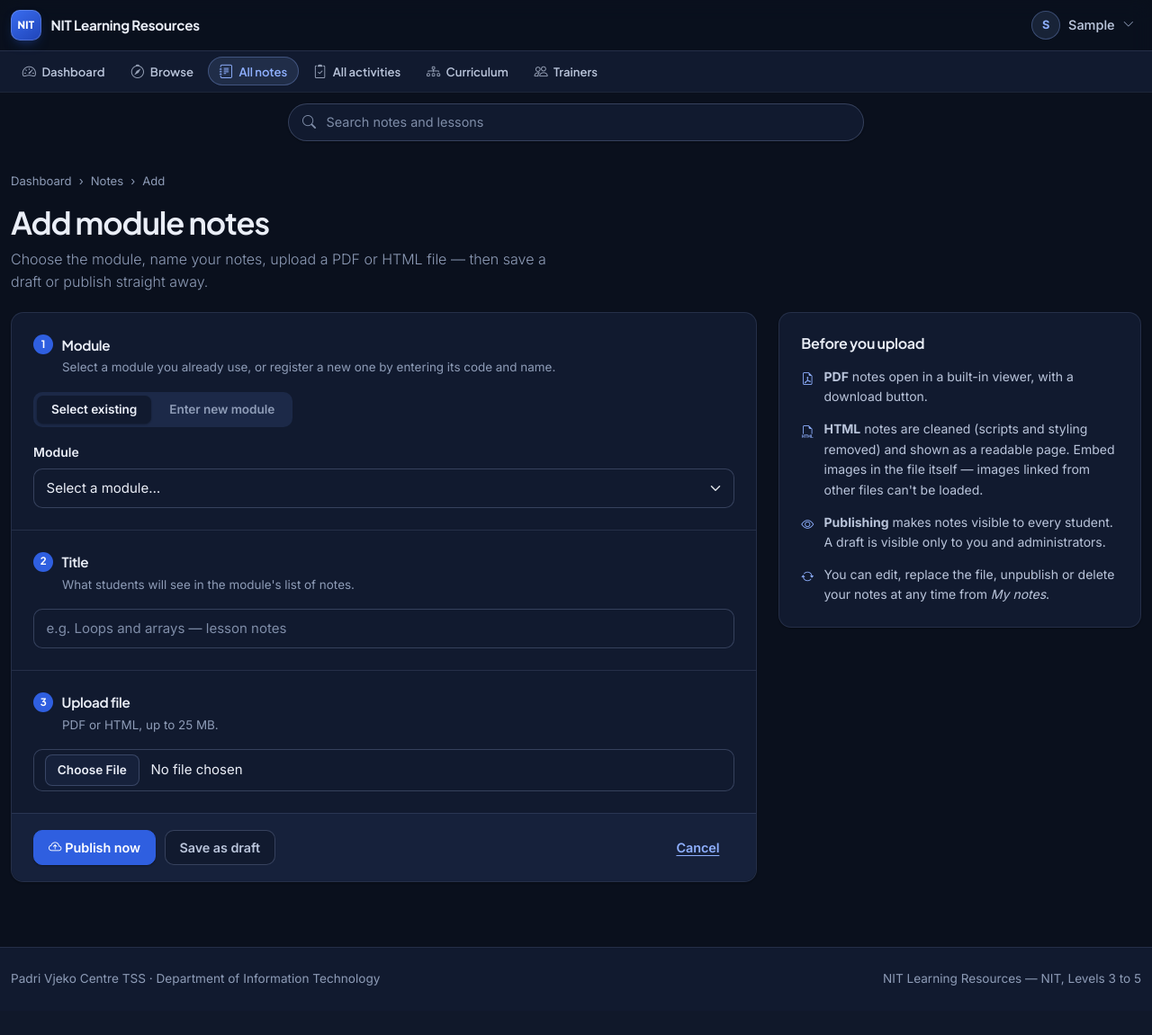
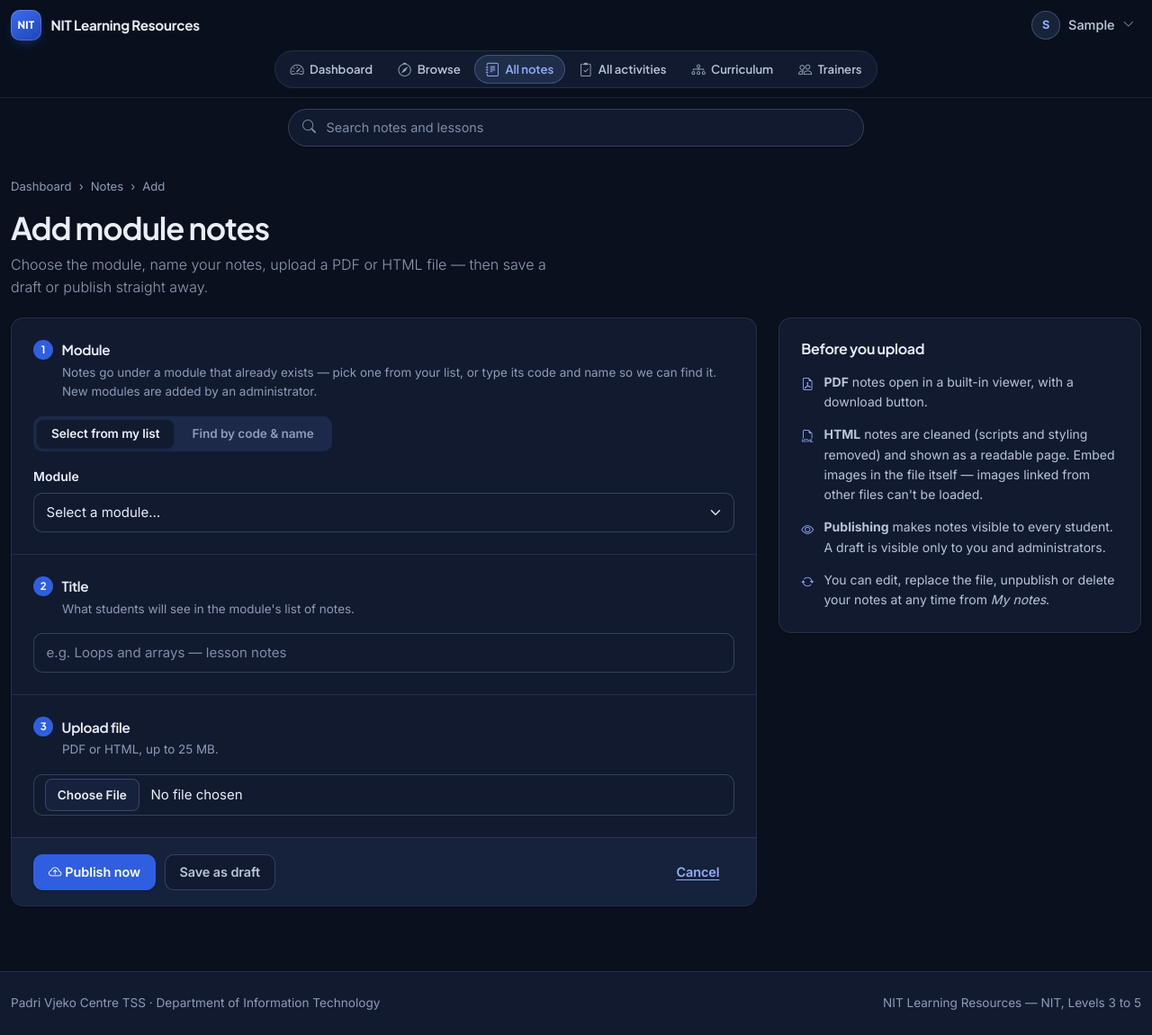
Before and after one commit to JeanMarieIradukunda/NIT-NOTES, a Django app: page /notes/new/ in a window 1280 px wide. Shown: the whole page at 90% size. Before the commit the page ends 1096 px from the top, so only its background shows below. Run offline with Django 5.2, Linux system fonts and the light colour scheme; a user stored in the database is signed in; tables that the repository leaves empty hold one stand-in row (values such as "Sample post"); some libraries are stand-ins or nearby versions.

Commit message:
Notes and activities only for existing modules (code and name lookup); compact menu bar

```diff
--- a/core/forms.py
+++ b/core/forms.py
@@ -81,32 +81,111 @@ def module_key_from_code(code: str) -> str:
     return re.sub(r"[^A-Za-z0-9_-]+", "-", code.strip()).strip("-").upper()
 
 
-class ModuleNoteForm(forms.Form):
+def _code_token(text: str) -> str:
+    """Compare codes loosely: 'gen cp-302' == 'GENCP302'."""
+    return re.sub(r"[^A-Za-z0-9]+", "", text or "").upper()
+
+
+def _name_token(text: str) -> str:
+    """Compare names loosely: ignore case and repeated spaces."""
+    return re.sub(r"\s+", " ", text or "").strip().casefold()
+
+
+class _ExistingModuleForm(forms.Form):
     """
-    Add or edit a module note.
+    The "Module" step shared by the notes and activity forms.
 
-    Module: pick one of your modules, or register a new one by entering its code,
-    name and level. Title: what students will see. File: a PDF or an HTML file.
-    Publishing is decided by which button is pressed (`intent`), handled in
-    `apply()`.
+    A module can only ever be one that already exists — nothing here creates
+    one (administrators add modules under Curriculum). The person either picks
+    from their list, or types the module's CODE and NAME, which are compared
+    with the existing modules. Only when both match one module does the form
+    go on to publish or save a draft under it.
     """
 
     module = _ModuleChoiceField(
         queryset=Module.objects.none(), required=False,
         empty_label="Select a module…", label="Module",
         widget=forms.Select(attrs={"class": "form-select"}))
-    new_module_code = forms.CharField(
+    lookup_code = forms.CharField(
         max_length=30, required=False, label="Module code",
         widget=forms.TextInput(attrs={"class": "form-control", "placeholder": "e.g. GENCP302",
                                       "autocomplete": "off"}))
-    new_module_name = forms.CharField(
+    lookup_name = forms.CharField(
         max_length=200, required=False, label="Module name",
-        widget=forms.TextInput(attrs={"class": "form-control",
+        widget=forms.TextInput(attrs={"class": "form-control", "autocomplete": "off",
                                       "placeholder": "e.g. C Programming Fundamentals"}))
-    new_module_level = forms.ModelChoiceField(
-        queryset=Trade.objects.none(), required=False, label="Level",
-        empty_label="Select a level…",
-        widget=forms.Select(attrs={"class": "form-select"}))
+
+    def _resolve_module(self, cleaned):
+        """
+        Return the existing Module this submission refers to, or None after
+        adding an explanatory error. A module picked from the list wins;
+        otherwise the typed code + name are compared with every module.
+        """
+        picked = cleaned.get("module")
+        if picked:
+            return picked
+
+        code = (cleaned.get("lookup_code") or "").strip()
+        name = (cleaned.get("lookup_name") or "").strip()
+        if not code and not name:
+            self.add_error("module", "Select a module, or type its code and name to find it.")
+            return None
+        if not code:
+            self.add_error("lookup_code", "Enter the module code.")
+        if not name:
+            self.add_error("lookup_name", "Enter the module name.")
+        if not (code and name):
+            return None
+
+        code_tok, name_tok = _code_token(code), _name_token(name)
+        if not code_tok:
+            self.add_error("lookup_code", "Use letters and numbers in the module code, e.g. GENCP302.")
+            return None
+
+        everything = list(Module.objects.select_related("trade"))
+        by_code = [m for m in everything if code_tok in (_code_token(m.code), _code_token(m.key))]
+        by_name = [m for m in everything if _name_token(m.name) == name_tok]
+        both = [m for m in by_code if m in by_name]
+
+        if both:
+            allowed = set(self.fields["module"].queryset.values_list("pk", flat=True))
+            usable = [m for m in both if m.pk in allowed]
+            if len(usable) == 1:
+                return usable[0]
+            if len(usable) > 1:
+                self.add_error("module", "More than one module has this code and name — "
+                                         "select the right one from the list instead.")
+                return None
+            self.add_error("lookup_code",
+                           f"{both[0].code} exists, but it isn't assigned to you. "
+                           "Ask an administrator to assign it to you.")
+            return None
+
+        if by_code:
+            self.add_error("lookup_name",
+                           f"The code {by_code[0].code} belongs to “{by_code[0].name}” — "
+                           "the name you entered doesn't match.")
+        elif by_name:
+            self.add_error("lookup_code",
+                           f"“{by_name[0].name}” exists with the code {by_name[0].code} — "
+                           "the code you entered doesn't match.")
+        else:
+            self.add_error("lookup_code",
+                           "No module with this code and name exists. Notes and activities can only "
+                           "be added to existing modules — ask an administrator to add it under Curriculum.")
+        return None
+
+
+class ModuleNoteForm(_ExistingModuleForm):
+    """
+    Add or edit a module note.
+
+    Module: an EXISTING one — picked from your list, or found by typing its
+    code and name (see `_ExistingModuleForm`). Title: what students will see.
+    File: a PDF or an HTML file.
+    Publishing is decided by which button is pressed (`intent`), handled in
+    `apply()`.
+    """
 
     title = forms.CharField(
         max_length=200, label="Title",
@@ -126,7 +205,6 @@ class ModuleNoteForm(forms.Form):
         self._parsed_html = None
         self._file_type = None
         self.fields["module"].queryset = note_modules_for(user)
-        self.fields["new_module_level"].queryset = Trade.objects.order_by("order", "name")
 
         if note is not None:
             # Editing: the current module is always selectable, even if the
@@ -198,47 +276,13 @@ class ModuleNoteForm(forms.Form):
     # -- whole form --------------------------------------------------------
     def clean(self):
         cleaned = super().clean()
-        module = cleaned.get("module")
-        code = (cleaned.get("new_module_code") or "").strip()
-        name = (cleaned.get("new_module_name") or "").strip()
-        level = cleaned.get("new_module_level")
 
         if self.note is None and not cleaned.get("file") and "file" not in self.errors:
             self.add_error("file", "Choose a PDF or HTML file to upload.")
 
-        if module:
-            return cleaned
-
-        if not (code or name or level):
-            self.add_error("module", "Select a module, or enter the code, name and level of a new one.")
-            return cleaned
-
-        if not code:
-            self.add_error("new_module_code", "Enter the module code.")
-        if not name:
-            self.add_error("new_module_name", "Enter the module name.")
-        if not level:
-            self.add_error("new_module_level", "Choose the level this module belongs to.")
-        if not (code and name and level):
-            return cleaned
-
-        key = module_key_from_code(code)
-        if not key:
-            self.add_error("new_module_code",
-                           "Use letters and numbers in the module code, e.g. GENCP302.")
-            return cleaned
-
-        clash = Module.objects.filter(trade=level).filter(
-            models.Q(key__iexact=key) | models.Q(code__iexact=code)).first()
-        if clash:
-            if self.fields["module"].queryset.filter(pk=clash.pk).exists():
-                msg = (f"{clash.code} already exists — pick it from the Module list "
-                       "instead of entering it again.")
-            else:
-                msg = (f"A module with the code {clash.code} already exists at this level "
-                       "and isn't assigned to you. If you teach it, ask an administrator "
-                       "to assign it to you.")
-            self.add_error("new_module_code", msg)
+        module = self._resolve_module(cleaned)
+        if module is not None:
+            cleaned["module"] = module
         return cleaned
 
     # -- persistence -------------------------------------------------------
@@ -248,21 +292,8 @@ class ModuleNoteForm(forms.Form):
         Create or update the note. `intent` is 'draft', 'publish' or 'save'
         ('save' leaves the published/draft state as it is).
         """
-        from accounts.roles import is_admin
-
         data = self.cleaned_data
-        module = data.get("module")
-        if module is None:
-            module = Module.objects.create(
-                trade=data["new_module_level"],
-                key=module_key_from_code(data["new_module_code"]),
-                code=data["new_module_code"].strip(),
-                name=data["new_module_name"].strip(),
-            )
-            # A Trainer who registers a module is assigned to it, so it shows up
-            # in their Module list from now on.
-            if not is_admin(self.user):
-                self.user.profile.trainer_modules.add(module)
+        module = data["module"]          # always an existing module (see _resolve_module)
 
         note = self.note or ModuleNote(uploaded_by=self.user)
         note.module = module
@@ -309,9 +340,10 @@ ALLOWED_ACTIVITY_EXTENSIONS = {".pdf": Activity.TYPE_PDF, ".html": Activity.TYPE
                                ".htm": Activity.TYPE_HTML}
 
 
-class ActivityForm(forms.Form):
+class ActivityForm(_ExistingModuleForm):
     """
-    Add or edit an Activity. Only Module and the document are ever required —
+    Add or edit an Activity. Only an EXISTING module (picked, or found by its
+    code and name — see `_ExistingModuleForm`) and the document are required —
     title is optional (defaults to the uploaded file's name), and publishing
     is decided by which button is pressed (`intent`), handled in `apply()`,
     exactly like module notes.
@@ -322,10 +354,6 @@ class ActivityForm(forms.Form):
     longer has to choose one.
     """
 
-    module = _ModuleChoiceField(
-        queryset=Module.objects.none(), required=True, label="Module",
-        empty_label="Select a module…",
-        widget=forms.Select(attrs={"class": "form-select"}))
     title = forms.CharField(
         max_length=220, required=False, label="Title",
         widget=forms.TextInput(attrs={"class": "form-control",
@@ -403,6 +431,10 @@ class ActivityForm(forms.Form):
         cleaned = super().clean()
         if self.activity is None and not cleaned.get("document") and "document" not in self.errors:
             self.add_error("document", "Choose a PDF or HTML file to upload.")
+
+        module = self._resolve_module(cleaned)
+        if module is not None:
+            cleaned["module"] = module
         return cleaned
 
     # -- persistence -------------------------------------------------------
@@ -499,9 +531,8 @@ class TradeForm(forms.ModelForm):
 class ModuleForm(forms.ModelForm):
     """
     Add or edit a Module. The folder-style `key` used in the module's web
-    address is derived automatically from the code, exactly like a Trainer
-    registering a new module from the "Add module notes" form — so nobody
-    has to think about it twice.
+    address is derived automatically from the code, so nobody has to think
+    about it twice. This is the only place modules are created.
     """
 
     class Meta:
--- a/static/css/platform.css
+++ b/static/css/platform.css
@@ -89,7 +89,7 @@
   --shadow-2: 0 1px 2px rgba(0, 0, 0, .3), 0 18px 40px -22px rgba(0, 0, 0, .75);
   --ring: 0 0 0 3px rgba(143, 176, 255, .4);
 
-  --nav-h: 104px;   /* top bar + menu bar (the search bar scrolls away) */
+  --nav-h: 112px;   /* top bar + menu bar (the search bar scrolls away) */
 
   /* Bootstrap bridge */
   --bs-body-font-family: var(--font-sans);
@@ -163,10 +163,13 @@ a { text-underline-offset: 3px; }
 .brand-text strong { font-family: var(--font-display); color: var(--c-text); font-size: .95rem; font-weight: 700; letter-spacing: -.015em; }
 .brand-text span { color: var(--c-muted); font-size: .72rem; font-weight: 500; }
 
-/* row 2 — the horizontal menu bar (scrolls sideways on narrow screens) */
-.app-menubar { border-top: 1px solid var(--c-border); background: var(--c-surface); }
+/* row 2 — the horizontal menu bar: a compact pill, only as wide as its links (not the full header
+   width); on narrow screens it shrinks to the screen and scrolls sideways */
+.app-menubar { padding: 0 0 .6rem; }
 .app-menu {
-  display: flex; align-items: center; gap: .2rem; list-style: none; margin: 0; padding: .4rem 0;
+  display: flex; align-items: center; gap: .15rem; list-style: none; margin: 0 auto; padding: .25rem;
+  width: fit-content; max-width: 100%;
+  background: var(--c-surface); border: 1px solid var(--c-border); border-radius: 999px;
   overflow-x: auto; scrollbar-width: none; -webkit-overflow-scrolling: touch;
 }
 .app-menu::-webkit-scrollbar { display: none; }
--- a/static/js/note-form.js
+++ b/static/js/note-form.js
@@ -1,39 +1,41 @@
-/* Module notes form: switch between "select existing module" and "enter new
-   module", and guard against oversize files / double submits. The server
-   validates everything again — this only improves the experience. */
+/* Module notes form: switch between "select from my list" and "find by code &
+   name" (an existing module either way), and guard against oversize files /
+   double submits. The server validates everything again — this only improves
+   the experience. */
 document.addEventListener('DOMContentLoaded', function () {
   var form = document.getElementById('note-form');
   if (!form) return;
 
+  // "Select from my list" / "Find by code & name": only one of the two is ever sent.
   var paneExisting = document.getElementById('pane-existing');
-  var paneNew = document.getElementById('pane-new');
+  var paneFind = document.getElementById('pane-find');
   var modeExisting = document.getElementById('mode-existing');
-  var modeNew = document.getElementById('mode-new');
+  var modeFind = document.getElementById('mode-find');
   var select = form.querySelector('[name="module"]');
-  var newFields = form.querySelectorAll('[name^="new_module_"]');
+  var findFields = form.querySelectorAll('[name^="lookup_"]');
   var hasModules = form.dataset.hasModules === '1';
 
-  function anyNewValue() {
-    return Array.prototype.some.call(newFields, function (f) { return f.value.trim() !== ''; });
+  function anyFindValue() {
+    return Array.prototype.some.call(findFields, function (f) { return f.value.trim() !== ''; });
   }
-  function hasNewErrors() {
-    return !!paneNew.querySelector('.invalid-msg');
+  function hasFindErrors() {
+    return !!paneFind.querySelector('.invalid-msg');
   }
   function show(mode) {
-    var isNew = mode === 'new';
-    paneExisting.hidden = isNew;
-    paneNew.hidden = !isNew;
-    (isNew ? modeNew : modeExisting).checked = true;
-    if (isNew && select) select.value = '';
-    if (!isNew) Array.prototype.forEach.call(newFields, function (f) { f.value = ''; });
+    var find = mode === 'find';
+    paneExisting.hidden = find;
+    paneFind.hidden = !find;
+    (find ? modeFind : modeExisting).checked = true;
+    if (find && select) select.value = '';
+    if (!find) Array.prototype.forEach.call(findFields, function (f) { f.value = ''; });
   }
 
-  modeExisting.addEventListener('change', function () { show('existing'); });
-  modeNew.addEventListener('change', function () { show('new'); });
-
-  var start = (!hasModules || hasNewErrors() || (anyNewValue() && !(select && select.value))) ? 'new' : 'existing';
-  show(start);
-  if (!hasModules) modeExisting.disabled = true;
+  if (paneExisting && paneFind && modeExisting && modeFind) {
+    modeExisting.addEventListener('change', function () { show('existing'); });
+    modeFind.addEventListener('change', function () { show('find'); });
+    show((hasFindErrors() || (anyFindValue() && !(select && select.value))) ? 'find'
+         : (!hasModules ? 'find' : 'existing'));
+  }
 
   var file = form.querySelector('input[type="file"]');
   var maxBytes = parseInt(form.dataset.maxMb || '25', 10) * 1024 * 1024;
--- a/templates/accounts/profile.html
+++ b/templates/accounts/profile.html
@@ -20,7 +20,7 @@
       <div class="mb-4">
         <p class="small fw-semibold text-body-emphasis mb-2">Your modules</p>
         {% if managed_modules %}<div>{% for m in managed_modules %}<span class="module-chip">{{ m.code }}</span>{% endfor %}</div>
-        {% else %}<p class="small text-muted-2 mb-0">None yet. Register a module when you <a href="{% url 'core:note_create' %}">add module notes</a>, or ask an administrator to assign one.</p>{% endif %}
+        {% else %}<p class="small text-muted-2 mb-0">None yet. Ask an administrator to assign you a module, then you can <a href="{% url 'core:note_create' %}">add module notes</a>.</p>{% endif %}
       </div>
       {% endif %}
       <form method="post">
--- a/templates/core/note_form.html
+++ b/templates/core/note_form.html
@@ -27,38 +27,35 @@
 
         <section class="note-form-section" aria-labelledby="s1">
           <h2 id="s1"><span class="step-num">1</span>Module</h2>
-          <p class="hint">Select a module you already use, or register a new one by entering its code and name.</p>
+          <p class="hint">Notes go under a module that already exists — pick one from your list, or type its code and name so we can find it. New modules are added by an administrator.</p>
 
-          <div class="segmented mb-3" role="radiogroup" aria-label="Module source" id="module-mode">
+          <div class="segmented mb-3" role="radiogroup" aria-label="How to choose the module" id="module-mode">
             <input type="radio" class="btn-check" name="module_mode" id="mode-existing" value="existing" autocomplete="off" checked>
-            <label class="btn" for="mode-existing">Select existing</label>
-            <input type="radio" class="btn-check" name="module_mode" id="mode-new" value="new" autocomplete="off">
-            <label class="btn" for="mode-new">Enter new module</label>
+            <label class="btn" for="mode-existing">Select from my list</label>
+            <input type="radio" class="btn-check" name="module_mode" id="mode-find" value="find" autocomplete="off">
+            <label class="btn" for="mode-find">Find by code &amp; name</label>
           </div>
 
           <div id="pane-existing">
             <label class="form-label" for="{{ form.module.id_for_label }}">{{ form.module.label }}</label>
             {{ form.module }}
-            {% if not has_modules %}<div class="form-text">You don't have any modules yet — use <strong>Enter new module</strong> to register your first one.</div>{% endif %}
+            {% if not has_modules %}<div class="form-text">You aren't assigned to any modules yet — ask an administrator to assign you, or use <strong>Find by code &amp; name</strong>.</div>{% endif %}
             {% for e in form.module.errors %}<div class="invalid-msg">{{ e }}</div>{% endfor %}
           </div>
 
-          <div id="pane-new" class="row g-3">
+          <div id="pane-find" class="row g-3">
             <div class="col-md-4">
-              <label class="form-label" for="{{ form.new_module_code.id_for_label }}">{{ form.new_module_code.label }}</label>
-              {{ form.new_module_code }}
-              {% for e in form.new_module_code.errors %}<div class="invalid-msg">{{ e }}</div>{% endfor %}
+              <label class="form-label" for="{{ form.lookup_code.id_for_label }}">{{ form.lookup_code.label }}</label>
+              {{ form.lookup_code }}
+              {% for e in form.lookup_code.errors %}<div class="invalid-msg">{{ e }}</div>{% endfor %}
             </div>
             <div class="col-md-8">
-              <label class="form-label" for="{{ form.new_module_name.id_for_label }}">{{ form.new_module_name.label }}</label>
-              {{ form.new_module_name }}
-              {% for e in form.new_module_name.errors %}<div class="invalid-msg">{{ e }}</div>{% endfor %}
+              <label class="form-label" for="{{ form.lookup_name.id_for_label }}">{{ form.lookup_name.label }}</label>
+              {{ form.lookup_name }}
+              {% for e in form.lookup_name.errors %}<div class="invalid-msg">{{ e }}</div>{% endfor %}
             </div>
             <div class="col-12">
-              <label class="form-label" for="{{ form.new_module_level.id_for_label }}">{{ form.new_module_level.label }}</label>
-              {{ form.new_module_level }}
-              {% for e in form.new_module_level.errors %}<div class="invalid-msg">{{ e }}</div>{% endfor %}
-              <div class="form-text">The level (class) this module is taught in.</div>
+              <div class="form-text">Both are checked against the modules that already exist. If they match, it is saved under that module (published or as a draft); if not, nothing is saved.</div>
             </div>
           </div>
         </section>
```
Also changed, not shown: core/test_dashboard.py (+11 -0 lines), core/tests.py (+132 -14 lines), static/js/activity-form.js (+33 -1 lines), templates/core/activity_form.html (+31 -4 lines).
